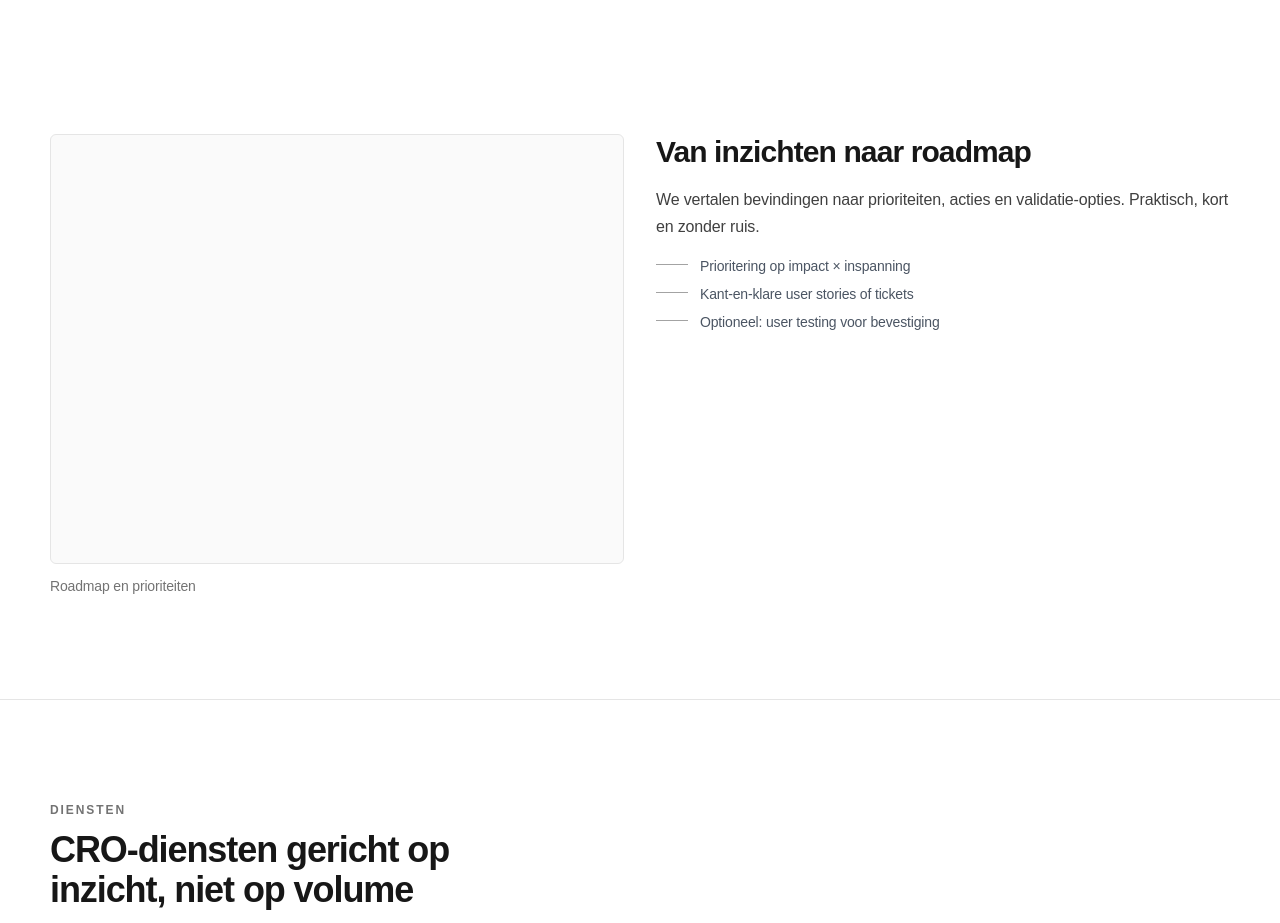
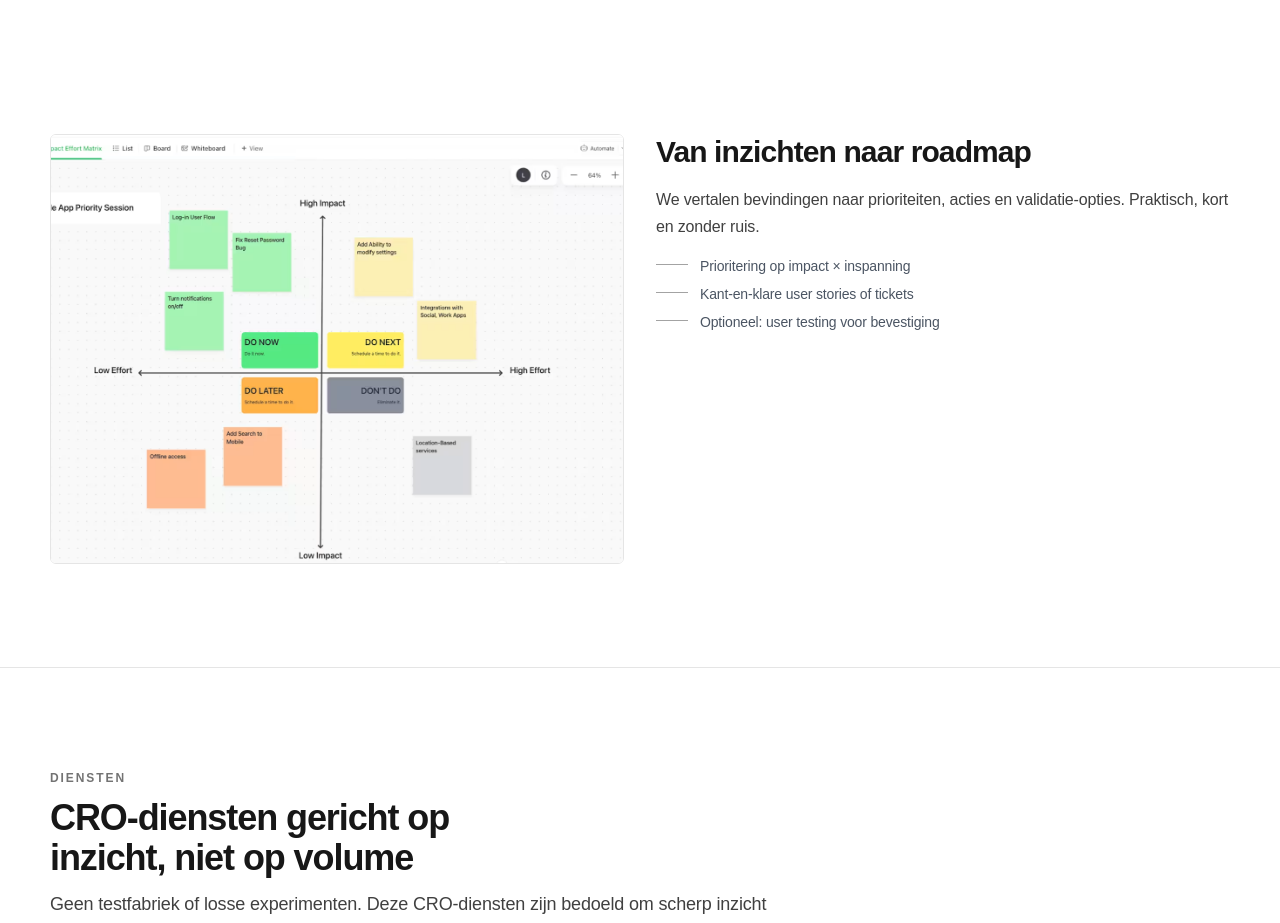
Before and after one commit to ProjectBibo/EcomMeasure3, a React (Vite) app: page /cro in a window 1280 px wide. Shown: the part 1420-2343 px from the top of the page. Built offline with nearby package versions, Linux system fonts and the light colour scheme.

Commit message:
Add roadmap image to CRO section

```diff
--- a/src/pages/Cro.jsx
+++ b/src/pages/Cro.jsx
@@ -48,7 +48,9 @@ const content = {
           "Kant-en-klare user stories of tickets",
           "Optioneel: user testing voor bevestiging",
         ],
-        imageLabel: "Roadmap en prioriteiten",
+        imageSrc: "/Van inzichten naar roadmap.svg",
+        imageAlt: "Van inzichten naar roadmap",
+        imageLabel: null,
       },
     ],
     services: {
```
